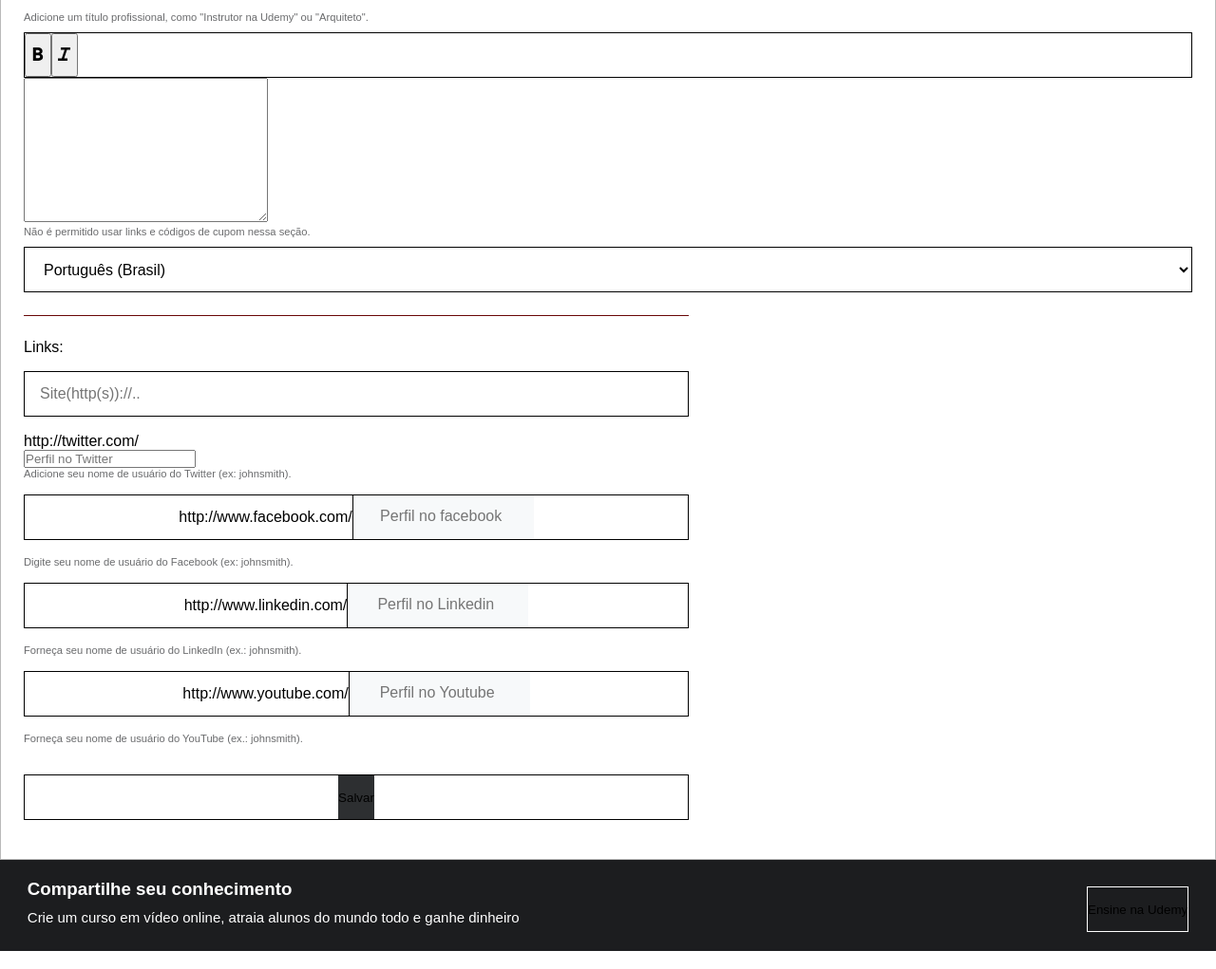
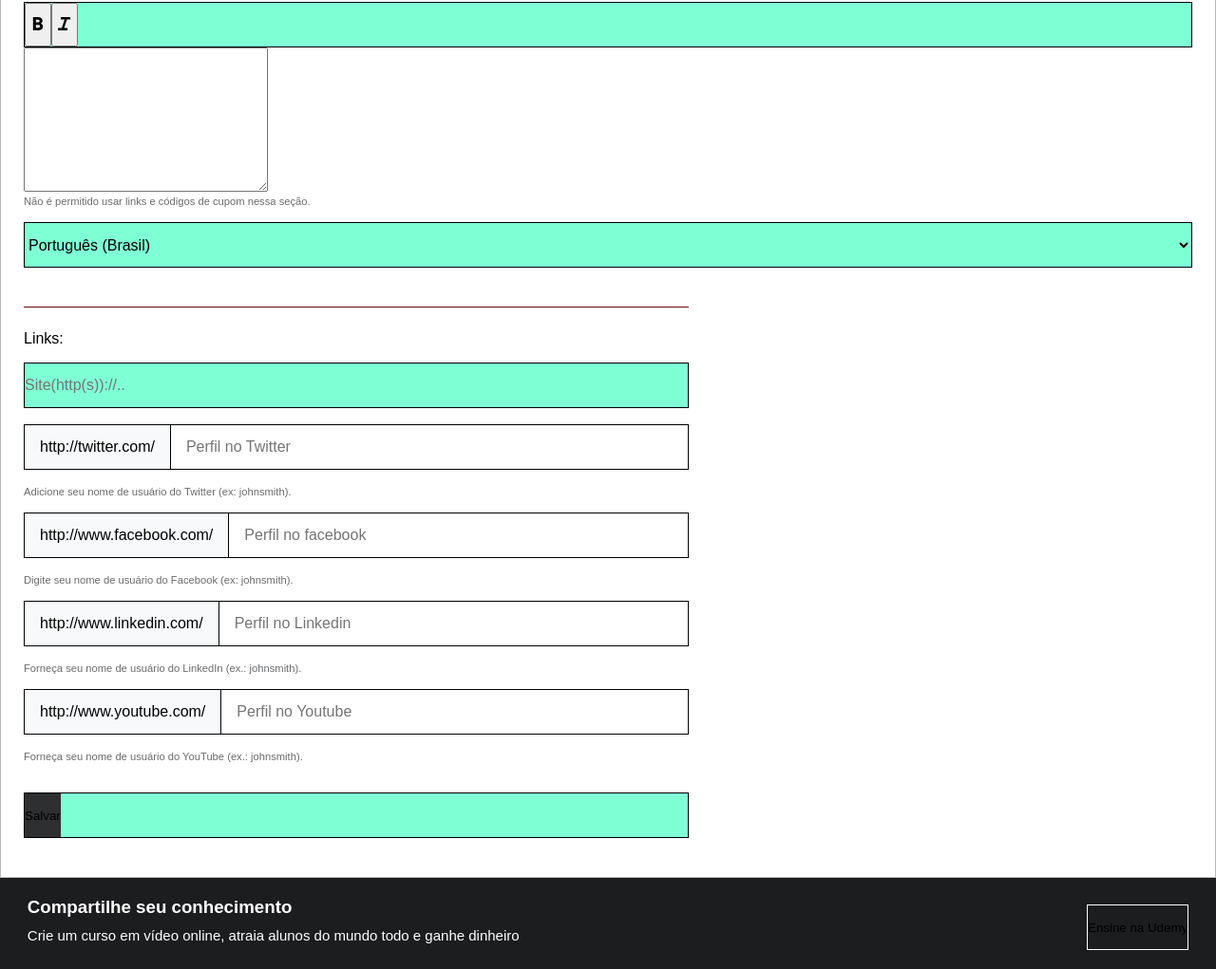
Before and after one commit to AdriannoMendes/Udemy-layout, a plain HTML site: page index.html in a window 1280 px wide. Shown: the part 1138-2159 px from the top of the page at 95% size. Drawn offline with Linux system fonts and the light colour scheme.

Commit message:
ajustes e mudanças nos inputs dentro do formulário

```diff
--- a/css/geral.css
+++ b/css/geral.css
@@ -110,29 +110,31 @@ select.input-padrao{
     color: #2d2f31;
 }
 
-.input-padrao{
+.caixa-digitacao-grande{
+    display: flex;
     height: 48px;
     width: 100%;
-    padding: 0px 16px;
     border: 1px solid black;
     margin-bottom: 17px;
     margin-top: 16px;
+    font-size: 16px;
 }
-
-.input-posteriores{
+.caixa-digitacao-grande{
+    background-color: aquamarine;
+}
+.caixa-texto-estatico{
     display: flex;
-    justify-content: center;
-    width: auto;
-    font-size: 12px;
-    text-align: center;
-    padding: 0px 20px 0px 15px;
+    align-items: center;
+    padding: 0 16px;
     background-color: #F7F9FA;
-    border-right: none;
 }
-.dentro-input{
-    padding: 0 16px;
+.caixa-texto-dinamico{
+    width: 100%;
+    padding: 13px 16px;
+    border: none;
+    border-left: 1px solid black;
+    font-size: 16px;
 }
-
 .input-padrao::placeholder{
     font-size: medium;
 }
--- a/index.html
+++ b/index.html
@@ -126,13 +126,13 @@
                         </div>
                         <div class="formulario">
 
-                            <input class="input-padrao" type="text" placeholder="Nome">
-                            <input class="input-padrao"  type="text" placeholder="Sobrenome">
+                            <input class="caixa-digitacao-grande" type="text" placeholder="Nome">
+                            <input class="caixa-digitacao-grande"  type="text" placeholder="Sobrenome">
 
-                            <input id="placeholder" class="input-padrao" type="text" placeholder="Profissão ou Título" maxlength="60" >
+                            <input id="placeholder" class="caixa-digitacao-grande" type="text" placeholder="Profissão ou Título" maxlength="60" >
 
                             <div class="alert-text">Adicione um título profissional, como "Instrutor na Udemy" ou "Arquiteto".</div>
-                            <div class="input-padrao" id="textarea" >
+                            <div class="caixa-digitacao-grande" id="textarea" >
                                 <button>
                                     <img src="image/bold.svg" alt="fonte forte">
                                 </button>
@@ -145,13 +145,14 @@
 
                             <div class="alert-text">Não é permitido usar links e códigos de cupom nessa seção.</div>
 
-                            <select class="input-padrao" name="">
+                            <select class="caixa-digitacao-grande" name="">
                                 <option value="">Português (Brasil)</option>
                                 <option value="">Inglês</option>
                                 <option value="">Espanhol</option>
                                 <option value="">Italiano</option>
                                 <option value="">Grego</option>
                             </select>
+                        </div>
                     </fieldset>
 
                             <div class="uma-secao">
@@ -159,35 +160,35 @@
                                     <div class="legend">
                                         <legend class="legenda">Links:</legend>
                                     </div>
-                                    <input class="input-padrao" type="text" placeholder="Site(http(s))://..">
+                                    <input class="caixa-digitacao-grande" type="text" placeholder="Site(http(s))://..">
 
 
 
-                                    <div class="">
-                                        <div class="">http://twitter.com/</div>
-                                        <input class=" " type="text" placeholder="Perfil no Twitter">
+                                    <div class="caixa-digitacao-grande">
+                                        <div class="caixa-texto-estatico">http://twitter.com/</div>
+                                        <input class="caixa-texto-dinamico" type="text" placeholder="Perfil no Twitter">
+                                    </div>
+                                    <div class="alert-text">Adicione seu nome de usuário do Twitter (ex: johnsmith).</div>
+
+
+                                    <div class="caixa-digitacao-grande">
+                                        <div class="caixa-texto-estatico">http://www.facebook.com/</div>
+                                        <input class="caixa-texto-dinamico" type="text" placeholder="Perfil no facebook">
                                     </div>
 
 
-
-
-                                    <div class="alert-text">Adicione seu nome de usuário do Twitter (ex: johnsmith).</div>
-                                    <div class="dentro-input input-padrao">
-                                        http://www.facebook.com/
-                                        <input class="input-padrao input-posteriores" type="text" placeholder="Perfil no facebook">
-                                    </div>
                                     <div class="alert-text">Digite seu nome de usuário do Facebook (ex: johnsmith).</div>
-                                    <div class="dentro-input input-padrao">
-                                        http://www.linkedin.com/
-                                        <input class="input-padrao input-posteriores" type="text" placeholder="Perfil no Linkedin">
+                                    <div class="caixa-digitacao-grande">
+                                        <div class="caixa-texto-estatico">http://www.linkedin.com/</div>
+                                        <input class="caixa-texto-dinamico" type="text" placeholder="Perfil no Linkedin">
                                     </div>
                                     <div class="alert-text">Forneça seu nome de usuário do LinkedIn (ex.: johnsmith).</div>
-                                    <div class="dentro-input input-padrao">
-                                        http://www.youtube.com/
-                                        <input class="input-padrao input-posteriores" type="text" placeholder="Perfil no Youtube">
+                                    <div class="caixa-digitacao-grande">
+                                        <div class="caixa-texto-estatico">http://www.youtube.com/</div>
+                                        <input class="caixa-texto-dinamico" type="text" placeholder="Perfil no Youtube">
                                     </div>
                                     <div class="alert-text">Forneça seu nome de usuário do YouTube (ex.: johnsmith).</div>
-                                    <div class="input-padrao div-final">
+                                    <div class="caixa-digitacao-grande div-final">
                                         <button class="salvar">
                                             <span>Salvar</span>
                                         </button>
```
